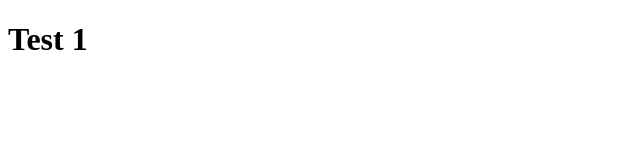
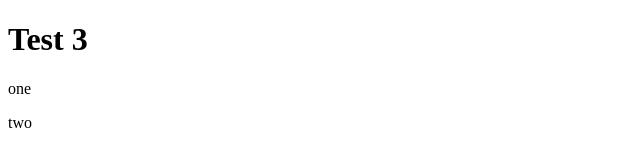
Before and after one commit to MohamedBouhadrah/first-rep, a plain HTML site: page index.html in a window 1280 px wide. Shown: the full height of the page, 0-640 px from the left. Drawn offline with Linux system fonts and the light colour scheme.

Commit message:
maybe a problem

```diff
--- a/index.html
+++ b/index.html
@@ -6,6 +6,9 @@
     <title>New</title>
 </head>
 <body>
-    <h1>Test 1</h1>
+    <h1>Test 3</h1>
+    <p>one</p>
+    <p>two</p>
+
 </body>
 </html>
```
